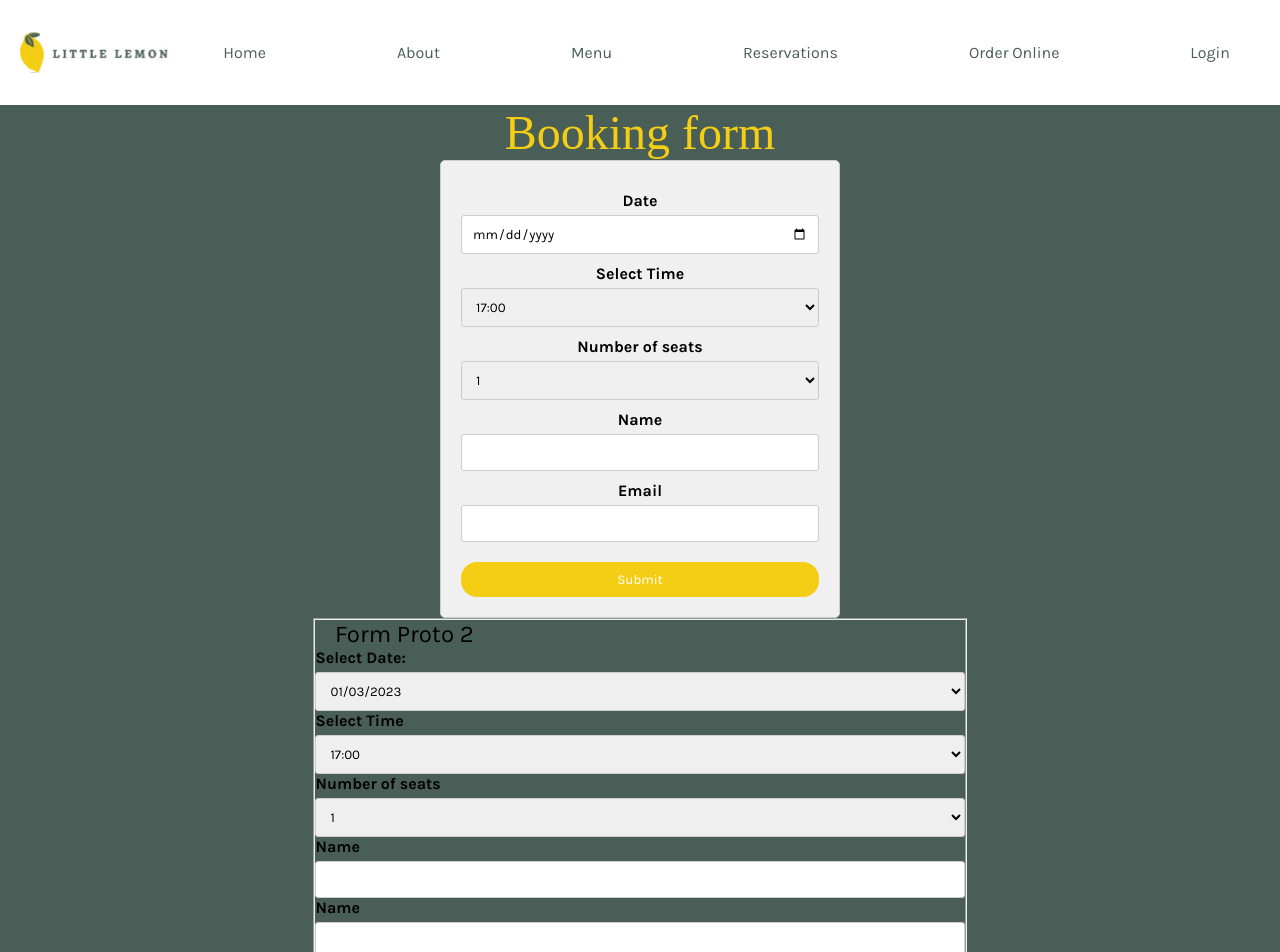
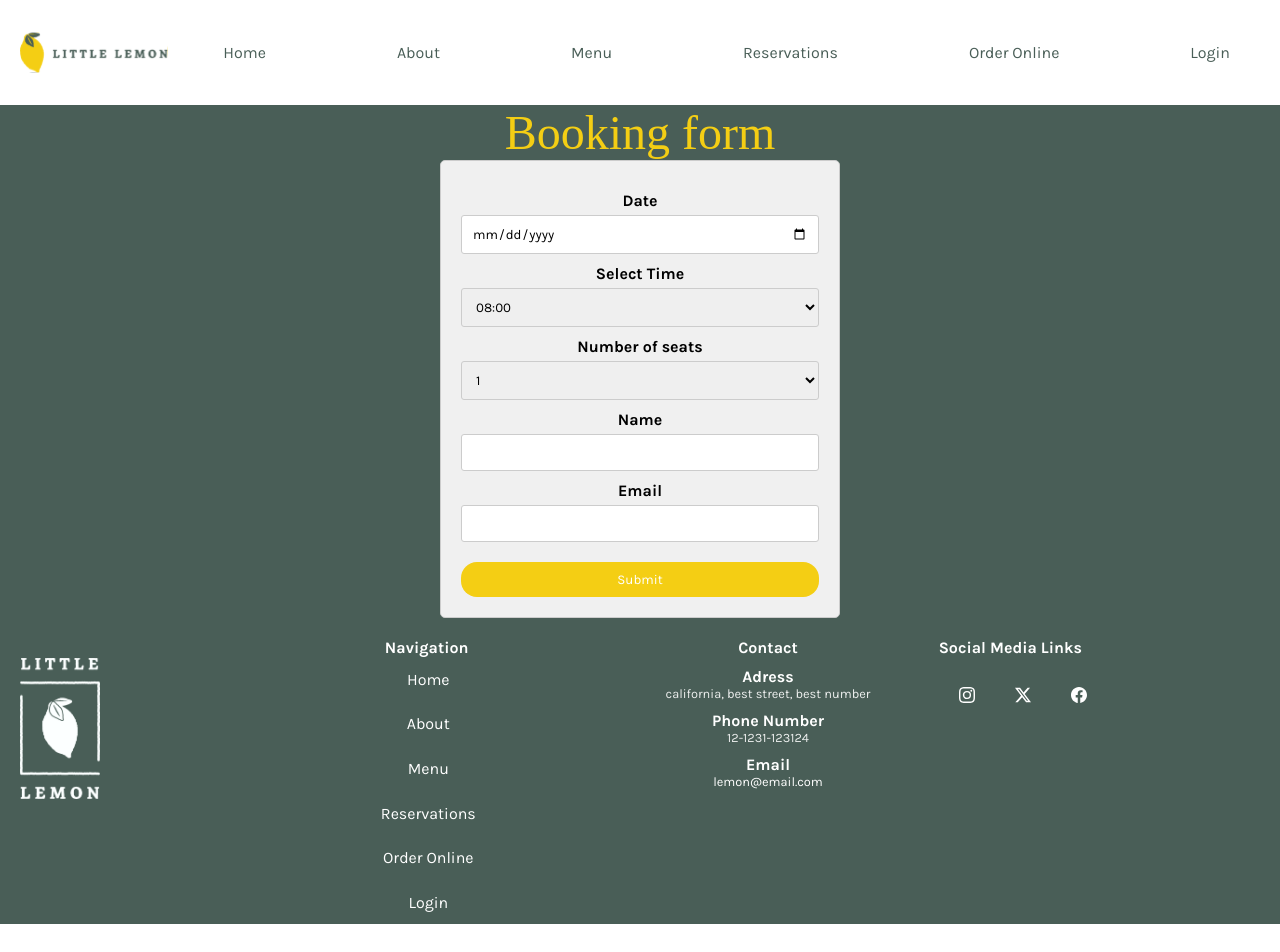
Before and after one commit to antonioagnt/fedc-app, a React (Create React App) app: page /BookingPage in a window 1280 px wide. Shown: the top 952 px of the page. After the commit the page ends 924 px from the top, so only its background shows below. Built offline with nearby package versions, Linux system fonts and the light colour scheme; a web font is replaced by a local one.

Commit message:
submitable version

```diff
--- a/src/App.jsx
+++ b/src/App.jsx
@@ -7,15 +7,14 @@ import Specials from './components/Specials/Specials';
 import ConfirmationPage from './components/ConfirmationPage/ConfirmationPage';
 import BookingPage from './components/BookingPage/BookingPage';
 
-const updateDates = (state, action) => {
+const updateTimes = (state, action) => {
   switch (action.type) {
     case 'change_value':
       return {
         ...state,
-        selectedDate: action.payload,
+        selectedTime: action.payload,
       };
     case 'on_submit':
-      alert(`selected date: ${state.selectedDate}`);
       return state;
     default:
       return state;
@@ -31,10 +30,10 @@ function App() {
     dispatch({ type: 'on_submit' });
   };
   const initialState = {
-    selectedDate: '01/03/2023',
-    dateOptions: ['01/03/2023', '01/04/2023', '01/05/2023'],
+    selectedTime: '08:00',
+    timeOptions: ['08:00', '08:30', '09:00'],
   };
-  const [state, dispatch] = useReducer(updateDates, initialState);
+  const [state, dispatch] = useReducer(updateTimes, initialState);
 
   return (
     <>
@@ -46,15 +45,17 @@ function App() {
           path='/BookingPage'
           element={
             <BookingPage
-              selectedDate={state.selectedDate}
-              handleDateChange={handleSelectChange}
+              selectedTime={state.selectedTime}
+              handleTimeChange={handleSelectChange}
               handleSubmit={handleSubmitRedux}
-              dateOptions={state.dateOptions}
-              confirmedStatus={state.confirmed}
+              timeOptions={state.timeOptions}
             />
           }
         />
-        <Route path='/Confirmation' element={<ConfirmationPage />} />
+        <Route
+          path='/Confirmation'
+          element={<ConfirmationPage selectedTime={state.selectedTime} />}
+        />
       </Routes>
       <Footer />
     </>
--- a/src/components/BookingForm/BookingForm.jsx
+++ b/src/components/BookingForm/BookingForm.jsx
@@ -10,7 +10,7 @@ function BookingForm(props) {
     handleSubmit(e);
     navigate('/Confirmation');
   };
-  const { selectedDate, handleDateChange, handleSubmit, dateOptions } = props;
+  const { selectedTime, handleTimeChange, handleSubmit, timeOptions } = props;
 
   return (
     <>
@@ -19,13 +19,12 @@ function BookingForm(props) {
           <label>Date</label>
           <input type='date'></input>
           <label>Select Time</label>
-          <select id='res-time '>
-            <option>17:00</option>
-            <option>18:00</option>
-            <option>19:00</option>
-            <option>20:00</option>
-            <option>21:00</option>
-            <option>22:00</option>
+          <select value={selectedTime} onChange={handleTimeChange}>
+            {timeOptions.map((Toption) => (
+              <option key={Toption} value={Toption}>
+                {Toption}
+              </option>
+            ))}
           </select>
           <label>Number of seats</label>
           <select id='number-of-tables'>
@@ -45,52 +44,6 @@ function BookingForm(props) {
           </button>
         </form>
       </div>
-
-      <form onSubmit={handleSubmitRedirect}>
-        <fieldset>
-          <h2>Form Proto 2</h2>
-          <div className='Field'>
-            <label>Select Date:</label>
-            <select value={selectedDate} onChange={handleDateChange}>
-              {dateOptions.map((option) => (
-                <option key={option} value={option}>
-                  {option.charAt(0).toUpperCase() + option.slice(1)}
-                </option>
-              ))}
-            </select>
-            <label>Select Time</label>
-            <select id='res-time '>
-              <option>17:00</option>
-              <option>18:00</option>
-              <option>19:00</option>
-              <option>20:00</option>
-              <option>21:00</option>
-              <option>22:00</option>
-            </select>
-            <label>Number of seats</label>
-            <select id='number-of-tables'>
-              <option>1</option>
-              <option>2</option>
-              <option>3</option>
-              <option>4</option>
-              <option>5</option>
-              <option>6</option>
-            </select>
-          </div>
-          <div>
-            <label>Name</label>
-            <input type='text'></input>
-            <label>Name</label>
-            <input type='text'></input>
-            <label>Email</label>
-            <input type='email'></input>
-          </div>
-          <input type='date'></input>
-          <button type='submit' className='button'>
-            Submit
-          </button>
-        </fieldset>
-      </form>
     </>
   );
 }
--- a/src/components/BookingPage/BookingPage.jsx
+++ b/src/components/BookingPage/BookingPage.jsx
@@ -3,16 +3,16 @@ import BookingForm from '../BookingForm/BookingForm';
 import './BookingPage.css';
 
 export default function BookingPage(props) {
-  const { selectedDate, handleDateChange, handleSubmit, dateOptions } = props;
+  const { selectedTime, handleTimeChange, handleSubmit, timeOptions } = props;
   return (
     <>
       <div className='form-section'>
         <h1>Booking form</h1>
         <BookingForm
-          selectedDate={selectedDate}
-          handleDateChange={handleDateChange}
+          selectedDate={selectedTime}
+          handleTimeChange={handleTimeChange}
           handleSubmit={handleSubmit}
-          dateOptions={dateOptions}
+          timeOptions={timeOptions}
         />
       </div>
     </>
--- a/src/components/ConfirmationPage/ConfirmationPage.jsx
+++ b/src/components/ConfirmationPage/ConfirmationPage.jsx
@@ -2,7 +2,7 @@ import React from 'react';
 import { Link } from 'react-router-dom';
 import './ConfirmationPage.css';
 
-export default function ConfirmationPage() {
+export default function ConfirmationPage(props) {
   return (
     <div className='confirmation-container'>
       <div className='header-confirmation'>
@@ -12,8 +12,8 @@ export default function ConfirmationPage() {
       <h2>Reservation Sucefull</h2>
       <img src='./img/icons/sucefullBadge.png' alt='sucefull badge'></img>
       <div>
-        <h2>thanks john doe</h2>
-        <p>You reserve for day etc was made !</p>
+        <h2>thanks</h2>
+        <p>You reserve at {props.selectedTime} a clock was made !</p>
       </div>
       <Link to='/'>
         <button className='button-submit'>Go Home</button>
```
